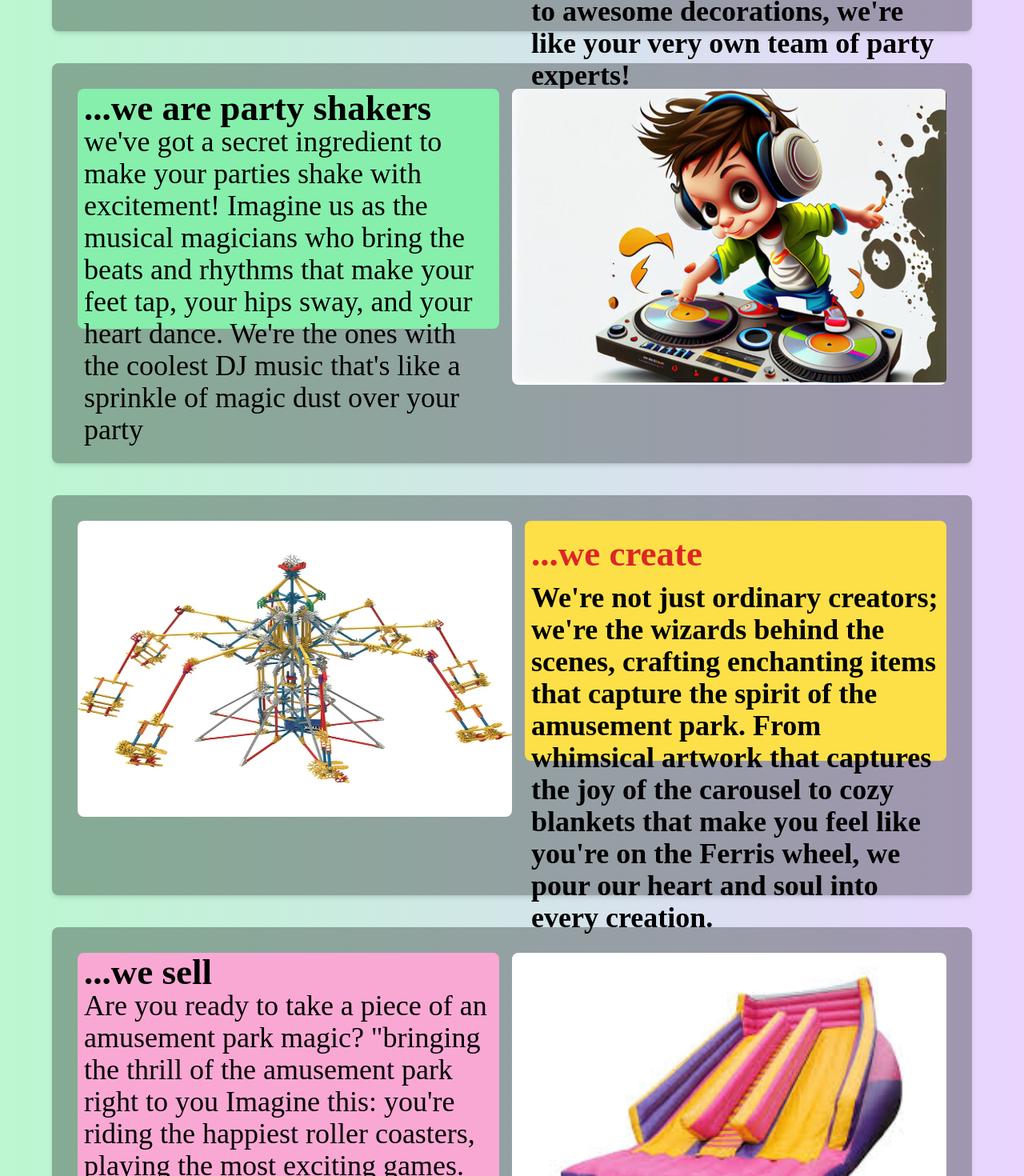
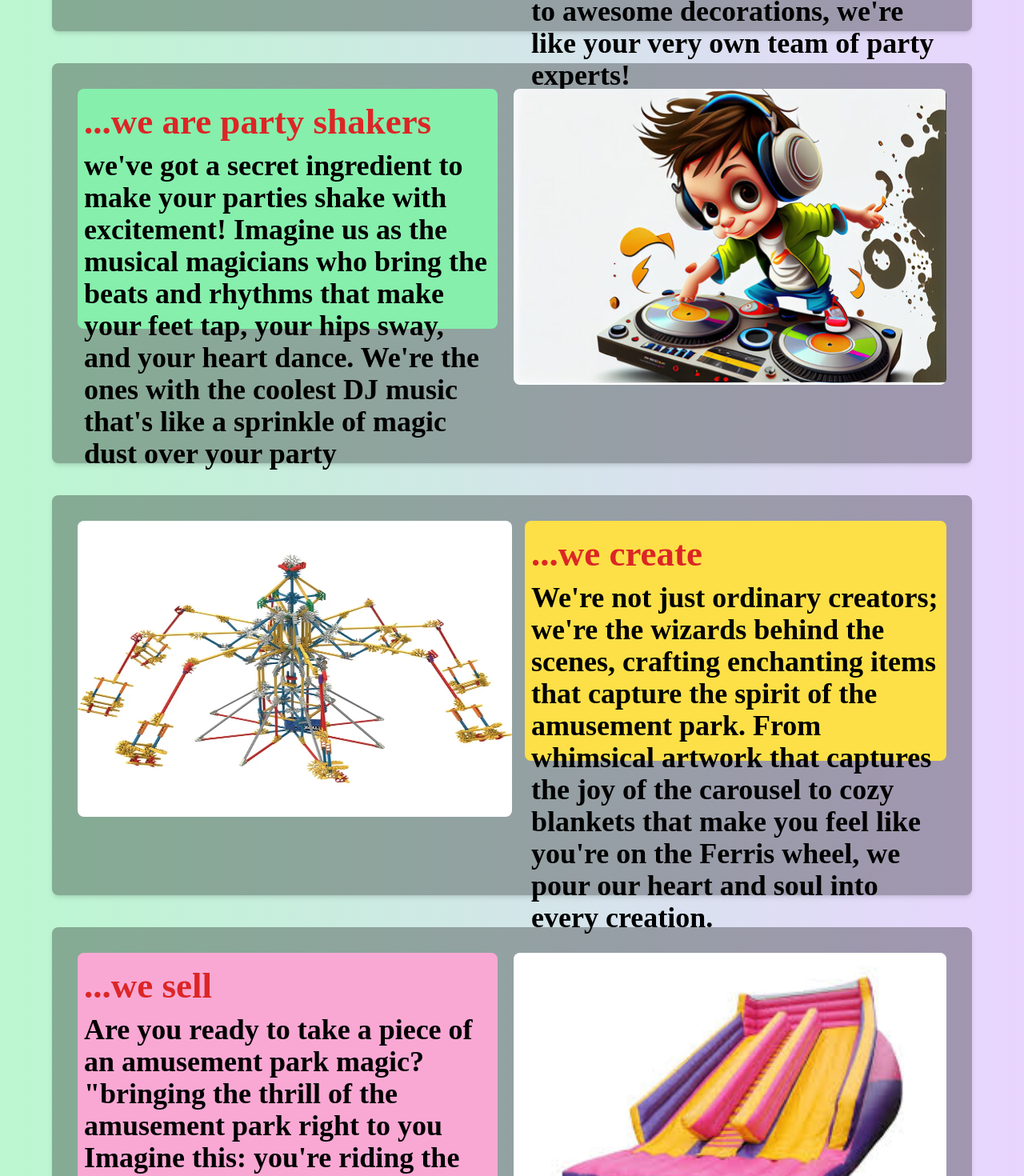
Before and after one commit to badmus360/happy_face, a React (Vite) app: page /about in a window 1280 px wide. Shown: the part 760-2230 px from the top of the page at 80% size. Built offline with nearby package versions, Linux system fonts and the light colour scheme; a web font is replaced by a local one.

Commit message:
just finished the adjustment of the smallest reponsive page of the about us page

```diff
--- a/src/components/AboutTop.jsx
+++ b/src/components/AboutTop.jsx
@@ -79,7 +79,7 @@ const slides = {
             src={images[currentImageIndex]}
             className='w-full h-full rounded-lg transition-transform transform group-hover:scale-105'
           />
-          <div className='absolute top-0 left-0 w-full h-full bg-black opacity-0 group-hover:opacity-40 transition-opacity'></div>
+          <div className='absolute top-0 left-0 w-full h-full'></div>
         </div>
       );
     };
@@ -87,7 +87,7 @@ const slides = {
 
   return (
        <div className='w-full bg-gradient-to-r from-green-200 to-purple-200 min-h-screen px-10 sm:px-10 pb-10 sm:pb-10 lg:pb-10 md:pb-10 lg:px-10 md:px-10 flex flex-col items-center justify-center relative '>
-          <div className='text-center text-4xl sm:text-5xl mb-4 font-bold mt-6 xl:mb-6 xl:mt-8 lg:text-[50px] xl:text-[70px]'><span className='text-red-500'>Who we are</span> <span className='text-yellow-500'>and</span> <span className='text-green-500'>what we do</span><span className='text-purple-500'>...</span></div>
+          <div className='text-center text-[46px] sm:text-5xl mb-4 font-bold mt-6 xl:mb-6 xl:mt-8 lg:text-[50px] xl:text-[70px]'><span className='text-red-500'>Who we are</span> <span className='text-yellow-500'>and</span> <span className='text-green-500'>what we do</span><span className='text-purple-500'>...</span></div>
               <div className='grid gap-10 sm:grid md:grid lg:grid justify-center group'>
 
                   <div className='bg-black w-[400px] h-[690px] sm:w-[600px] sm:h-[280px] md:w-[700px] md:h-[290px] lg:w-[915px] lg:h-[400px] xl:w-[1150px] xl:h-[500px] grid sm:grid-cols-2 md:grid-cols-2 bg-opacity-30 pb-3 p-2 sm:p-4 md:p-6 lg:p-6 xl:p-8 rounded-lg shadow-md'>
@@ -99,10 +99,10 @@ const slides = {
                       </div>
                   </div>
 
-                 <div className='bg-black w-[400px] h-[690px] sm:w-[600px] sm:h-[280px] md:w-[700px] md:h-[290px] lg:w-[915px] lg:h-[400px] xl:w-[1150px] xl:h-[500px] grid sm:grid-cols-2 md:grid-cols-2 bg-opacity-30 b-5 p-2 sm:p-4 md:p-6 lg:p-6 xl:p-8 rounded-lg shadow-md'>
-                      <aside class="bg-green-300 h-[300px] mt-1 sm:mt-0 md:mt-0 sm:mr-2 md:mr-4 rounded-lg p-2">
-                              <span className='text-2xl font-bold lg:text-[38px] xl:text-[45px]'>...we are party shakers</span>
-                              <p className='text-xl sm:text-lg lg:text-3xl xl:text-4xl'>we've got a secret ingredient to make your parties shake with excitement! Imagine us as the musical magicians who bring the beats and rhythms that make your feet tap, your hips sway, and your heart dance. We're the ones with the coolest DJ music that's like a sprinkle of magic dust over your party</p>
+                 <div className='bg-black w-[400px] h-[690px] gap-1 sm:w-[600px] sm:h-[280px] md:w-[700px] md:h-[290px] lg:w-[915px] lg:h-[400px] xl:w-[1150px] xl:h-[500px] grid sm:grid-cols-2 md:grid-cols-2 bg-opacity-30 b-5 p-2 sm:p-4 md:p-6 lg:p-6 xl:p-8 rounded-lg shadow-md'>
+                      <aside class="bg-green-300 h-[300px] mt-0 sm:mt-0 md:mt-0 sm:mr-2 md:mr-4 rounded-lg p-2">
+                              <span className='text-[30px] text-red-600 font-bold lg:text-[38px] xl:text-[45px]'>...we are party shakers</span>
+                              <p className='text-[22px] font-semibold sm:text-lg lg:text-3xl xl:text-4xl'>we've got a secret ingredient to make your parties shake with excitement! Imagine us as the musical magicians who bring the beats and rhythms that make your feet tap, your hips sway, and your heart dance. We're the ones with the coolest DJ music that's like a sprinkle of magic dust over your party</p>
                       </aside>
 
                       <SlideShow images={slides.slides2} />
@@ -117,10 +117,10 @@ const slides = {
                       </aside>
                   </div>
 
-                  <div className='bg-black w-[400px] h-[690px] sm:w-[600px] sm:h-[280px] md:w-[700px] md:h-[290px] lg:w-[915px] lg:h-[400px] xl:w-[1150px] xl:h-[500px] grid sm:grid-cols-2 md:grid-cols-2 bg-opacity-30 p-2 sm:p-4 md:p-6 lg:p-6 xl:p-8 rounded-lg shadow-md'>
-                      <aside class="bg-pink-300 h-full mt-1 sm:mt-0 md:mt-0 sm:mr-2 md:mr-4 rounded-lg p-2">
-                              <span className='text-2xl font-bold lg:text-[38px] xl:text-[45px]'>...we sell</span>
-                              <p className='text-xl sm:text-lg lg:text-3xl xl:text-4xl'>Are you ready to take a piece of an amusement park magic? "bringing the thrill of the amusement park right to you Imagine this: you're riding the happiest roller coasters, playing the most exciting games. Now, what if we told you that you can keep that excitement alive even after you've left the park.</p>
+                  <div className='bg-black w-[400px] h-[690px] gap-1 sm:w-[600px] sm:h-[280px] md:w-[700px] md:h-[290px] lg:w-[915px] lg:h-[400px] xl:w-[1150px] xl:h-[500px] grid sm:grid-cols-2 md:grid-cols-2 bg-opacity-30 p-2 sm:p-4 md:p-6 lg:p-6 xl:p-8 rounded-lg shadow-md'>
+                      <aside class="bg-pink-300 h-[300px] sm:mt-0 md:mt-0 sm:mr-2 md:mr-4 rounded-lg p-2">
+                              <span className='text-[30px] text-red-600 font-bold lg:text-[38px] xl:text-[45px]'>...we sell</span>
+                              <p className='text-[22px] font-semibold sm:text-lg lg:text-3xl xl:text-4xl'>Are you ready to take a piece of an amusement park magic? "bringing the thrill of the amusement park right to you Imagine this: you're riding the happiest roller coasters, playing the most exciting games. Now, what if we told you that you can keep that excitement alive even after you've left the park.</p>
                       </aside>
 
                       <SlideShow images={slides.slides4} />
@@ -141,210 +141,3 @@ const slides = {
 }
 
 export default AboutTop
-
-
-
-
-
-
-
-
-
-               {/* <div className='relative h-full overflow-hidden group md:col-span-1'>
-                      <img
-                        src={images[currentImageIndex]}
-                        className='w-full h-full rounded-lg transition-transform transform group-hover:scale-105 hover:animate-bounce'
-                      />
-                          <div className='absolute top-0 left-0 w-full h-full bg-black opacity-0 group-hover:opacity-40 transition-opacity'></div>
-                      </div> */}
-
-
-
-                   {/* <div className='relative mt-[9px] sm:mt-0 md:mt-0 lg:mt-0 h-full overflow-hidden group md:col-span-1'>
-                          <img src={image2A} className='w-full h-full rounded-lg transition-transform transform group-hover:scale-105 hover:animate-bounce' />
-                          <div className='absolute top-0 left-0 w-full h-full bg-black opacity-0 group-hover:opacity-40 transition-opacity'></div>
-                      </div> */}
-
-
-                      {/* <div className='relative h-full overflow-hidden group md:col-span-1'>
-                          <img src={image2A} className='w-full h-full rounded-lg transition-transform transform group-hover:scale-105 hover:animate-bounce' />
-                          <div className='absolute top-0 left-0 w-full h-full bg-black opacity-0 group-hover:opacity-40 transition-opacity'></div>
-                      </div> */}
-
-
-                      {/* <div className='relative mt-[3px] sm:mt-0 md:mt-0 lg:mt-0 h-full overflow-hidden group md:col-span-1'>
-                          <img src={image2A} className='w-full h-full rounded-lg transition-transform transform group-hover:scale-105 hover:animate-bounce' />
-                          <div className='absolute top-0 left-0 w-full h-full bg-black opacity-0 group-hover:opacity-40 transition-opacity'></div>
-                      </div> */}
-
-
-                      {/* <div className='relative h-full overflow-hidden group md:col-span-1'>
-                          <img src={image2A} className='w-full h-full rounded-lg transition-transform transform group-hover:scale-105 hover:animate-bounce' />
-                          <div className='absolute top-0 left-0 w-full h-full bg-black opacity-0 group-hover:opacity-40 transition-opacity'></div>
-                      </div> */}
-
-
-// const slides1 = [
-//       {
-//         src: image1A,
-//       },
-//       {
-//         src: image1B,
-//       },
-//       {
-//         src: image1C,
-//       },
-//       {
-//         src: image1D,
-//       },
-//     ]
-
-//     const slides2 = [
-//       {
-//         src: image2A,
-//       },
-//       {
-//         src: image2B,
-//       },
-//       {
-//         src: image2C,
-//       },
-//       {
-//         src: image2D,
-//       },
-//     ]
-
-//     const slides3 = [
-//       {
-//         src: image3A,
-//       },
-//       {
-//         src: image3B,
-//       },
-//       {
-//         src: image3C,
-//       },
-//       {
-//         src: image3D,
-//       },
-//     ]
-
-//     const slides4 = [
-//       {
-//         src: image4A,
-//       },
-//       {
-//         src: image4B,
-//       },
-//       {
-//         src: image4C,
-//       },
-//       {
-//         src: image4D,
-//       },
-//       {
-//         src: image4E,
-//       },
-//     ]
-
-//     const slides5 = [
-//       {
-//         src: image5A,
-//       },
-//       {
-//         src: image5B,
-//       },
-//       {
-//         src: image5C,
-//       },
-//       {
-//         src: image5D,
-//       },
-//     ]
-
-    // const [currentImageIndex, setCurrentImageIndex] = useState(0);
-
-    // useEffect(() => {
-    //   // Automatically change image index every 3 seconds
-    //   const interval = setInterval(() => {
-    //     setCurrentImageIndex((prevIndex) => (prevIndex + 1) % slides1.length);
-    //   }, 3000); // Change image every 3 seconds
-
-    //   return () => {
-    //     clearInterval(interval); // Clear interval on component unmount
-    //   };
-    // }, []);
-
-
-    // const [currentIndex1, setCurrentIndex1] = useState(0);
-    // const [currentIndex2, setCurrentIndex2] = useState(0);
-    // const [currentIndex3, setCurrentIndex3] = useState(0);
-    // const [currentIndex4, setCurrentIndex4] = useState(0);
-    // const [currentIndex5, setCurrentIndex5] = useState(0);
-
-    // const prevSlide1 = () => {
-    //   const isFirstSlide = currentIndex === 0;
-    //   const newIndex = isFirstSlide ? slides1.length - 1 : currentIndex1 - 1;
-    //   setCurrentIndex(newIndex);
-    // };
-    // const nextSlide1 = () => {
-    //   const isLastSlide = currentIndex1 === slides1.length - 1;
-    //   const newIndex = isLastSlide ? 0 : currentIndex1 + 1;
-    //   setCurrentIndex1(newIndex);
-    // };
-
-    // const prevSlide2 = () => {
-    //   const isFirstSlide = currentIndex2 === 0;
-    //   const newIndex = isFirstSlide ? slides2.length - 1 : currentIndex2 - 1;
-    //   setCurrentIndex2(newIndex);
-    // };
-    // const nextSlide2 = () => {
-    //   const isLastSlide = currentIndex2 === slides2.length - 1;
-    //   const newIndex = isLastSlide ? 0 : currentIndex2 + 1;
-    //   setCurrentIndex2(newIndex);
-    // };
-
-    // const prevSlide3 = () => {
-    //   const isFirstSlide = currentIndex3 === 0;
-    //   const newIndex = isFirstSlide ? slides3.length - 1 : currentIndex3 - 1;
-    //   setCurrentIndex3(newIndex);
-    // };
-    // const nextSlide3 = () => {
-    //   const isLastSlide = currentIndex3 === slides3.length - 1;
-    //   const newIndex = isLastSlide ? 0 : currentIndex3 + 1;
-    //   setCurrentIndex3(newIndex);
-    // };
-
-    // const prevSlide4 = () => {
-    //   const isFirstSlide = currentIndex4 === 0;
-    //   const newIndex = isFirstSlide ? slides4.length - 1 : currentIndex4 - 1;
-    //   setCurrentIndex4(newIndex);
-    // };
-    // const nextSlide4 = () => {
-    //   const isLastSlide = currentIndex4 === slides4.length - 1;
-    //   const newIndex = isLastSlide ? 0 : currentIndex4 + 1;
-    //   setCurrentIndex4(newIndex);
-    // };
-
-    // const prevSlide5 = () => {
-    //   const isFirstSlide = currentIndex5 === 0;
-    //   const newIndex = isFirstSlide ? slides5.length - 1 : currentIndex5 - 1;
-    //   setCurrentIndex5(newIndex);
-    // };
-    // const nextSlide5 = () => {
-    //   const isLastSlide = currentIndex5 === slides5.length - 1;
-    //   const newIndex = isLastSlide ? 0 : currentIndex5 + 1;
-    //   setCurrentIndex5(newIndex);
-    // };
-
-
-     {/* <div
-                            style={{
-                            backgroundImage: `url(${slides1[currentIndex1].src})`,
-                            backgroundSize: 'cover',
-                            backgroundPosition: 'center',
-                            width: '100%',
-                            height: '100%',
-                            transition: 'background-image 0.5s',
-                          }} className='w-full rounded-lg transition-transform transform group-hover:scale-105 hover:animate-bounce'
-                          ></div>  */}
```
